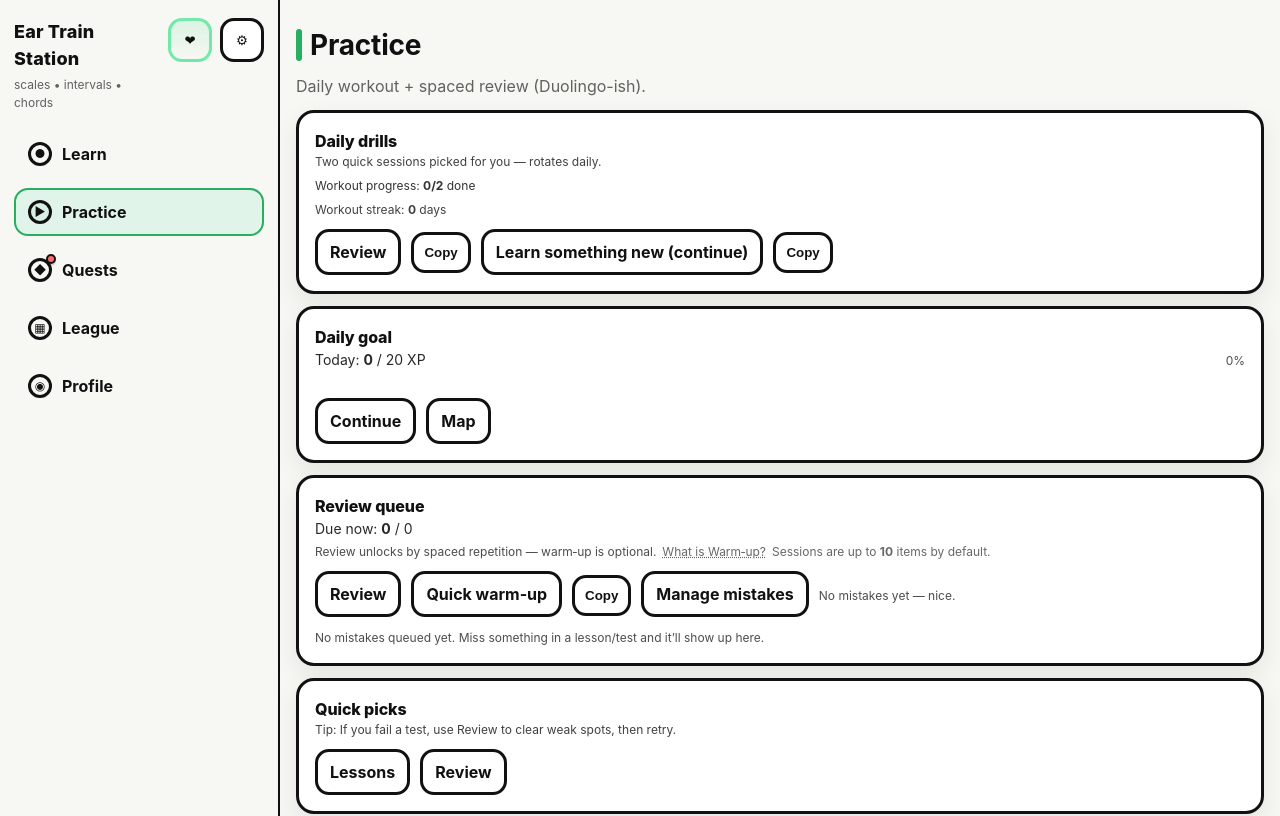
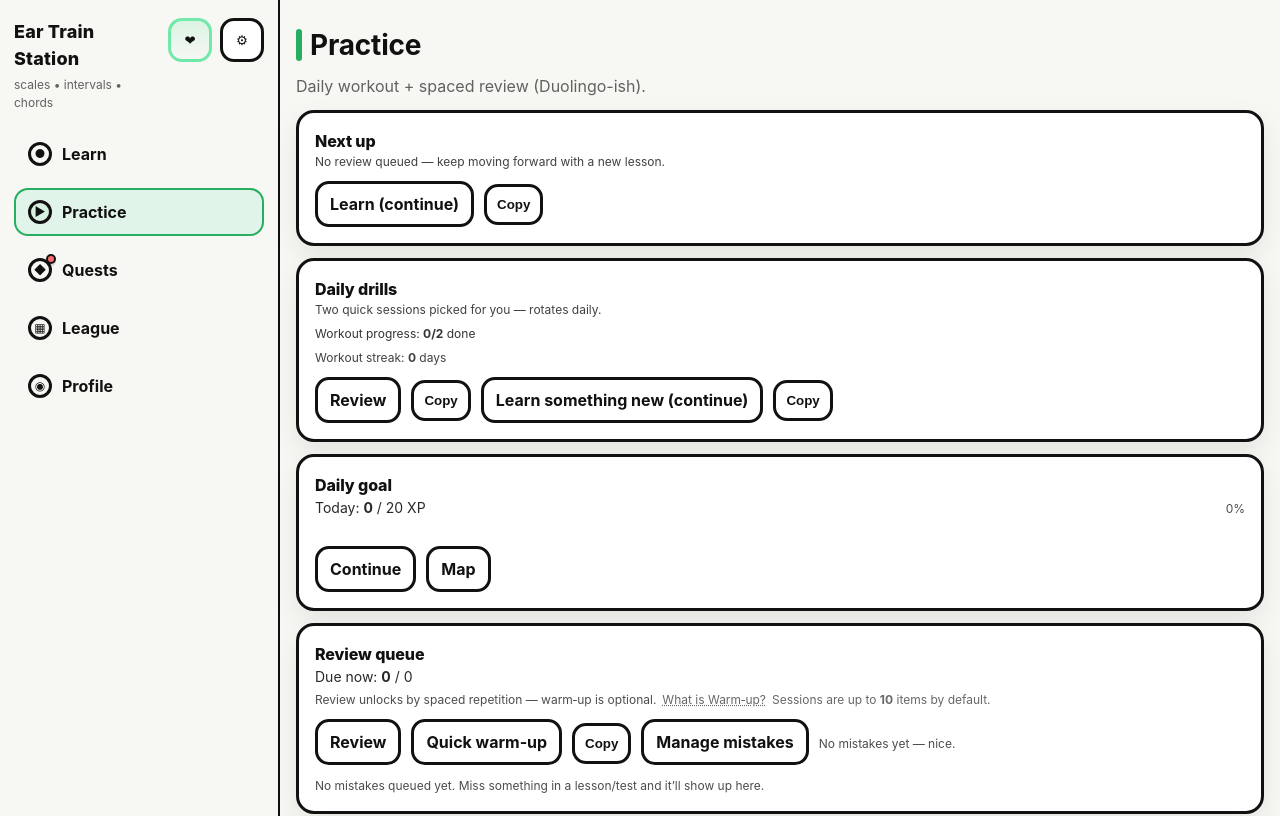
Before and after one commit to wpwcbc/ear-train-station, a React (Vite) app: page /practice in a window 1280 px wide. Shown: the top 816 px of the page. Built offline with nearby package versions, Linux system fonts and the light colour scheme.

Commit message:
Practice: add Next up recommendation + fix review stats count

```diff
--- /dev/null
+++ b/src/lib/practiceNextUp.ts
@@ -0,0 +1,92 @@
+import type { ReviewHistoryStats } from './reviewHistoryStats.ts';
+
+export type NextUp = {
+  to: string;
+  label: string;
+  reason: string;
+};
+
+export type NextUpInputs = {
+  dueNow: number;
+  totalQueued: number;
+  topDueStationId?: string | null;
+  needsLoveTop?: { station: string; stationName: string; avgAcc: number } | null;
+  continueLessonId?: string | null;
+};
+
+/**
+ * Pick a single “next up” recommendation.
+ *
+ * Goals:
+ * - deterministic
+ * - not spammy
+ * - knowledge-only (no settings surface)
+ */
+export function computePracticeNextUp(i: NextUpInputs): NextUp {
+  const dueNow = Math.max(0, i.dueNow || 0);
+  const total = Math.max(0, i.totalQueued || 0);
+
+  if (dueNow > 0) {
+    const station = (i.topDueStationId || '').trim();
+    const to = station ? `/review?station=${encodeURIComponent(station)}` : '/review';
+    const label = dueNow >= 5 ? `Review now (${dueNow} due)` : 'Review now';
+    const reason = station ? `You’ve got items due now — focus on ${station}.` : `You’ve got ${dueNow} items due now.`;
+    return { to, label, reason };
+  }
+
+  const needsLove = i.needsLoveTop;
+  if (needsLove && needsLove.station) {
+    const to = `/review?station=${encodeURIComponent(needsLove.station)}`;
+    const label = 'Needs love (quick review)';
+    const reason = `Your recent accuracy is low in ${needsLove.stationName}.`;
+    return { to, label, reason };
+  }
+
+  // If there’s a queue but nothing due, a short warm-up keeps the habit going.
+  if (total > 0) {
+    return {
+      to: '/review?warmup=1&n=5',
+      label: 'Warm up (5)',
+      reason: 'Nothing due yet — do a quick warm-up from your queue.',
+    };
+  }
+
+  const continueId = (i.continueLessonId || '').trim();
+  if (continueId) {
+    return {
+      to: `/lesson/${encodeURIComponent(continueId)}`,
+      label: 'Learn (continue)',
+      reason: 'No review queued — keep moving forward with a new lesson.',
+    };
+  }
+
+  return {
+    to: '/learn',
+    label: 'Learn something new',
+    reason: 'Pick a section and start learning.',
+  };
+}
+
+export function computePracticeNextUpFromStats(params: {
+  dueNow: number;
+  totalQueued: number;
+  topDueStationId?: string | null;
+  reviewHistoryStats?: ReviewHistoryStats | null;
+  continueLessonId?: string | null;
+}): NextUp {
+  const needsLoveTop = params.reviewHistoryStats?.stationsNeedsLove?.[0]
+    ? {
+        station: params.reviewHistoryStats.stationsNeedsLove[0].station,
+        stationName: params.reviewHistoryStats.stationsNeedsLove[0].stationName,
+        avgAcc: params.reviewHistoryStats.stationsNeedsLove[0].avgAcc,
+      }
+    : null;
+
+  return computePracticeNextUp({
+    dueNow: params.dueNow,
+    totalQueued: params.totalQueued,
+    topDueStationId: params.topDueStationId,
+    needsLoveTop,
+    continueLessonId: params.continueLessonId,
+  });
+}
--- a/src/lib/reviewHistoryStats.ts
+++ b/src/lib/reviewHistoryStats.ts
@@ -87,7 +87,7 @@ export function computeReviewHistoryStats(entries: ReviewSessionHistoryEntryV1[]
     .sort((a, b) => a.avgAcc - b.avgAcc || b.sessions - a.sessions || b.lastAt - a.lastAt);
 
   return {
-    count: entries.length,
+    count: noDrill.length,
     avg10,
     avg50,
     last10,
--- a/src/pages/PracticePage.tsx
+++ b/src/pages/PracticePage.tsx
@@ -18,6 +18,7 @@ import { triadQualityLabel } from '../exercises/triad';
 import { getABVariant } from '../lib/ab';
 import { loadReviewSessionHistory } from '../lib/reviewSessionHistory';
 import { computeReviewHistoryStats } from '../lib/reviewHistoryStats';
+import { computePracticeNextUpFromStats } from '../lib/practiceNextUp';
 import { getWorkoutDayDone, getWorkoutDone, getWorkoutStreak, localDayKey, setWorkoutDone, subDays } from '../lib/workout';
 
 function msToHuman(ms: number): string {
@@ -114,6 +115,14 @@ export function PracticePage({ progress }: { progress: Progress }) {
     .filter((x) => (sched.dueNow > 0 ? x.due > 0 : x.queued > 0))
     .sort((a, b) => b.due - a.due || b.queued - a.queued);
 
+  const nextUp = computePracticeNextUpFromStats({
+    dueNow: sched.dueNow,
+    totalQueued: sched.total,
+    topDueStationId: stationCounts[0]?.id ?? null,
+    reviewHistoryStats,
+    continueLessonId: continueId,
+  });
+
   return (
     <div className="page">
       <h1 className="h1">Practice</h1>
@@ -140,6 +149,17 @@ export function PracticePage({ progress }: { progress: Progress }) {
           </div>
         </div>
       ) : null}
+
+      <div className="card" style={{ marginTop: 12 }}>
+        <h2 className="h2">Next up</h2>
+        <div style={{ fontSize: 12, opacity: 0.8 }}>{nextUp.reason}</div>
+        <div style={{ marginTop: 10, display: 'flex', gap: 10, alignItems: 'center', flexWrap: 'wrap' }}>
+          <Link className="linkBtn" to={nextUp.to} state={{ exitTo: '/practice' }}>
+            {nextUp.label}
+          </Link>
+          <CopyLinkButton to={nextUp.to} label="Copy next up link" />
+        </div>
+      </div>
 
       <div className="card" style={{ marginTop: 12 }} data-ab={workoutCopyVariant}>
         <h2 className="h2">{workoutCopyVariant === 'A' ? 'Today’s workout' : 'Daily drills'}</h2>
```
Also changed, not shown: 2 other files (tests, documents, lock files or other folders).
